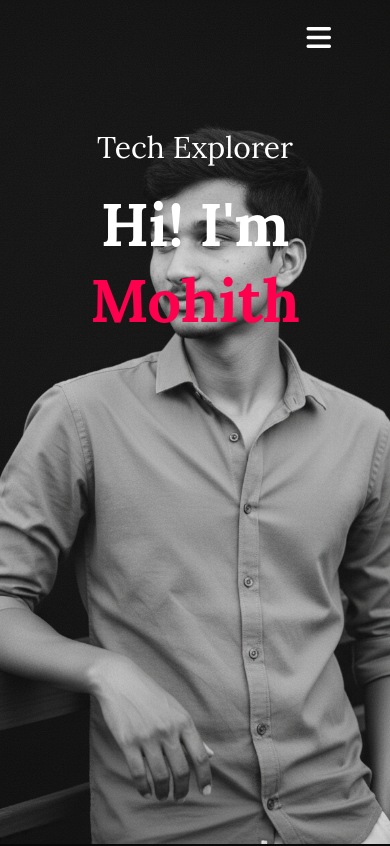
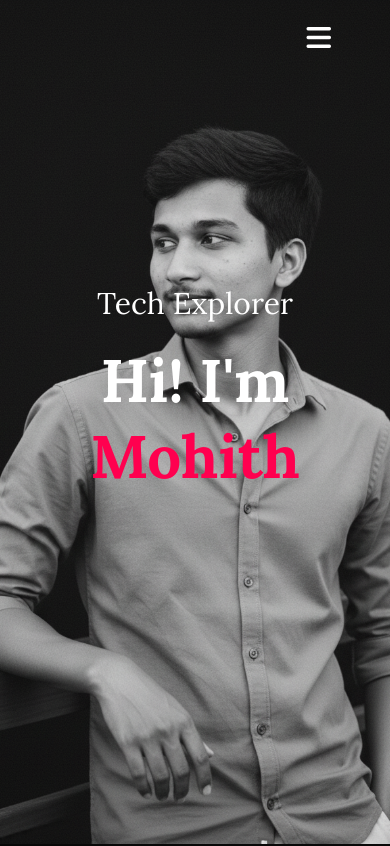
Before and after one commit to gr-0x076/portfolio, a plain HTML site: page index.html in a window 390 px wide. Shown: the top 846 px of the page. Drawn offline with Linux system fonts and the light colour scheme.

Commit message:
Update style.css

```diff
--- a/style.css
+++ b/style.css
@@ -460,7 +460,10 @@ form .btn2 {
     height: 100vh;
     background: url('images/1759659014870.jpg') no-repeat center/cover;
 }
-
+.header-text {
+    margin-top: 70%;
+    text-align: center;
+}
 
     .contact-left p {
         text-align: left;
@@ -578,4 +581,5 @@ form .btn2 {
     .menu-toggle:checked~.close-icon {
         display: block;
     }
+
 }
```
